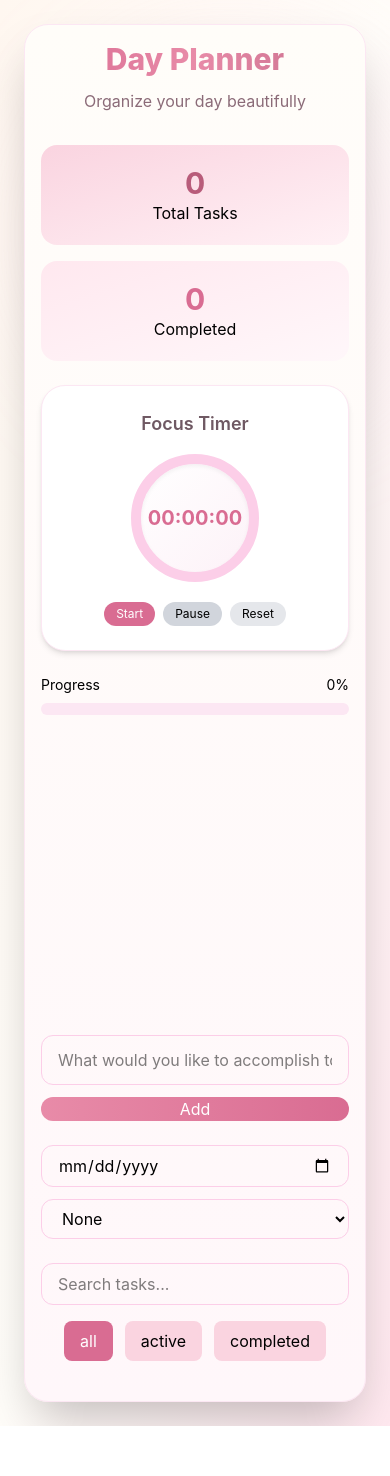
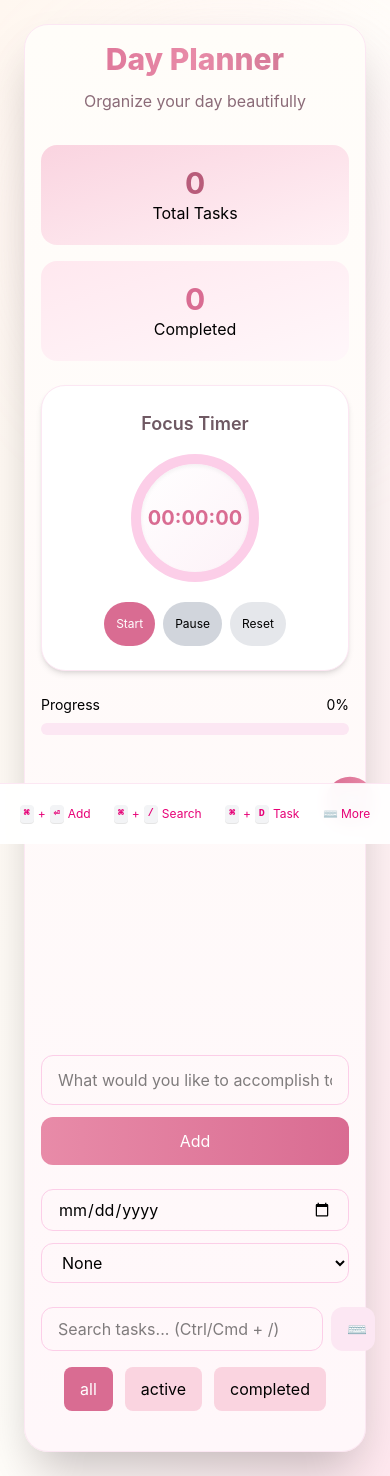
Before and after one commit to Sreyajoy2004/Day-Planner, a React (Vite) app: page / in a window 390 px wide. Before the commit the page ends 1426 px from the top, so only its background shows below. Built offline with nearby package versions, Linux system fonts and the light colour scheme.

Commit message:
Added responsive design and keyboard shortcuts

```diff
--- a/src/App.jsx
+++ b/src/App.jsx
@@ -1,4 +1,5 @@
-import { useState, useEffect } from "react";
+import { useState, useEffect,useRef } from "react";
+import './shortcuts.css';
 import {
   PieChart,
   Pie,
@@ -11,6 +12,7 @@ import {
   Droppable,
   Draggable,
 } from "@hello-pangea/dnd";
+
 
 function App() {
   const [task, setTask] = useState("");
@@ -32,6 +34,7 @@ return savedTodos ? JSON.parse(savedTodos) : [];
   useEffect(() => {
     localStorage.setItem("todos", JSON.stringify(todos));
   }, [todos]);
+
   useEffect(() => {
     let interval;
 
@@ -47,7 +50,6 @@ useEffect(() => {
   const addTask = () => {
     if (!task.trim()) return;
 
-
     const newTask = {
       id: Date.now(),
       text: task,
@@ -56,12 +58,10 @@ const newTask = {
       dueDate,
     };
 
-setTodos([...todos,newTask]);
+    setTodos([...todos, newTask]);
     setTask("");
     setPriority("None");
     setDueDate("");
-
-
   };
 
   const deleteTask = (id) => {
@@ -92,11 +92,8 @@ todo.id === editingId
       )
     );
 
-
     setEditingId(null);
     setEditText("");
-
-
   };
 
   const filteredTodos = todos.filter((todo) => {
@@ -129,6 +126,7 @@ const chartData = [
   ];
 
   const COLORS = ["#D96C92", "#FAD4E0"];
+
   const handleDragEnd = (result) => {
     if (!result.destination) return;
 
@@ -147,6 +145,7 @@ const handleDragEnd = (result) => {
 
     setTodos(items);
   };
+
   const formatTime = () => {
     const hrs = Math.floor(seconds / 3600);
     const mins = Math.floor((seconds % 3600) / 60);
@@ -180,13 +179,60 @@ const getPriorityColor = (priority) => {
         return "bg-pink-100 text-pink-700";
     }
   };
-return ( <div className="relative min-h-dvh bg-gradient-to-br from-[#FFF7F0] via-[#FFFDF9] to-[#FFE8EF] p-6 flex justify-center items-start overflow-hidden">
+    // ========== ADD THE KEYBOARD SHORTCUTS useEffect RIGHT HERE ==========
+  useEffect(() => {
+    const handleKeyPress = (e) => {
+      // Don't trigger shortcuts if user is typing in input fields
+      const isTyping = e.target.tagName === 'INPUT' || e.target.tagName === 'TEXTAREA';
 
+      // Ctrl/Cmd + Enter to add task
+      if ((e.ctrlKey || e.metaKey) && e.key === 'Enter' && !isTyping) {
+        e.preventDefault();
+        addTask();
+      }
 
+      // Escape to cancel editing
+      if (e.key === 'Escape' && editingId) {
+        e.preventDefault();
+        setEditingId(null);
+        setEditText("");
+      }
+
+      // Ctrl/Cmd + / to focus search
+      if ((e.ctrlKey || e.metaKey) && e.key === '/') {
+        e.preventDefault();
+        const searchInput = document.querySelector('input[placeholder="Search tasks... (Ctrl/Cmd + /)"]');
+        if (searchInput) {
+          searchInput.focus();
+        }
+      }
+
+      // Ctrl/Cmd + D to focus task input (Add Task)
+      if ((e.ctrlKey || e.metaKey) && e.key === 'd') {
+        e.preventDefault();
+        const taskInput = document.querySelector('input[placeholder="What would you like to accomplish today?"]');
+        if (taskInput) {
+          taskInput.focus();
+        }
+      }
+
+      // ? key to show shortcuts help
+      if (e.key === '?' && !isTyping) {
+        e.preventDefault();
+        alert('⌨️ Keyboard Shortcuts:\n\n• Ctrl/Cmd + Enter → Add task\n• Esc → Cancel editing\n• Ctrl/Cmd + / → Focus search\n• Ctrl/Cmd + D → Focus add task\n• ? → Show this help');
+      }
+    };
+
+    window.addEventListener('keydown', handleKeyPress);
+    return () => window.removeEventListener('keydown', handleKeyPress);
+  }, [addTask, editingId]); // Don't forget the dependencies!
+  // ========== END OF KEYBOARD SHORTCUTS =========
+
+  return (
+    <div className="relative min-h-dvh bg-gradient-to-br from-[#FFF7F0] via-[#FFFDF9] to-[#FFE8EF] p-6 flex justify-center items-start overflow-hidden">
       <div className="absolute w-96 h-96 bg-pink-200 rounded-full blur-3xl opacity-20 top-10 left-10"></div>
 
       <div className="w-full max-w-3xl bg-gradient-to-b from-[#FFFDF9] to-[#FFF7FA] rounded-3xl shadow-2xl p-4 sm:p-8 border border-pink-100 z-10">
-
         <div className="text-center mb-8">
           <h1 className="text-3xl sm:text-5xl font-extrabold bg-gradient-to-r from-[#D96C92] via-[#E88BA8] to-[#C76D8B] bg-clip-text text-transparent">
             Day Planner
@@ -212,22 +258,19 @@ return ( <div className="relative min-h-dvh bg-gradient-to-br from-[#FFF7F0] via
             <p>Completed</p>
           </div>
         </div>
+
         <div className="bg-white rounded-3xl shadow-md p-6 mb-6 text-center border border-pink-100">
-
           <h2 className="text-lg font-semibold text-[#6F5963] mb-4">
             Focus Timer
           </h2>
 
           <div className="w-32 h-32 sm:w-44 sm:h-44 mx-auto rounded-full border-[10px] border-pink-200 flex items-center justify-center bg-gradient-to-br from-white to-pink-50 shadow-inner">
-
             <span className="text-xl sm:text-3xl font-bold text-[#D96C92]">
               {formatTime()}
             </span>
-
           </div>
 
           <div className="flex justify-center gap-2 mt-5">
-
             <button
               onClick={() => setRunning(true)}
               className="px-3 py-1 text-xs rounded-full bg-[#D96C92] text-white"
@@ -251,10 +294,9 @@ return ( <div className="relative min-h-dvh bg-gradient-to-br from-[#FFF7F0] via
             >
               Reset
             </button>
-
+          </div>
         </div>
 
-</div>
         <div className="mb-8">
           <div className="flex justify-between mb-2 text-sm">
             <span>Progress</span>
@@ -304,23 +346,24 @@ return ( <div className="relative min-h-dvh bg-gradient-to-br from-[#FFF7F0] via
 
           <button
             onClick={addTask}
-        className="bg-gradient-to-r from-[#E88BA8] to-[#D96C92] text-white px-6 rounded-xl"
+            className="bg-gradient-to-r from-[#E88BA8] to-[#D96C92] text-white px-6 py-3 rounded-xl w-full sm:w-auto"
           >
             Add
           </button>
         </div>
+
         <div className="flex flex-col sm:flex-row gap-3 mb-6">
           <input
             type="date"
             value={dueDate}
             onChange={(e) => setDueDate(e.target.value)}
-       className="border border-pink-200 rounded-xl px-4 py-2"
+            className="border border-pink-200 rounded-xl px-4 py-2 w-full"
           />
 
           <select
             value={priority}
             onChange={(e) => setPriority(e.target.value)}
-       className="border border-pink-200 rounded-xl px-4 py-2"
+            className="border border-pink-200 rounded-xl px-4 py-2 w-full"
           >
             <option value="None">None</option>
             <option value="High">High</option>
@@ -328,13 +371,25 @@ return ( <div className="relative min-h-dvh bg-gradient-to-br from-[#FFF7F0] via
             <option value="Low">Low</option>
           </select>
         </div>
+
+                {/* Search with Shortcuts Help Button */}
+        <div className="flex gap-2 mb-4">
           <input
             type="text"
-  placeholder="Search tasks..."
+            placeholder="Search tasks... (Ctrl/Cmd + /)"
             value={search}
             onChange={(e) => setSearch(e.target.value)}
-  className="w-full border border-pink-200 rounded-xl px-4 py-2 mb-4"
+            className="flex-1 border border-pink-200 rounded-xl px-4 py-2"
           />
+          <button
+            onClick={() => alert('⌨️ Keyboard Shortcuts:\n\n• Ctrl/Cmd + Enter → Add task\n• Esc → Cancel editing\n• Ctrl/Cmd + / → Focus search\n• Ctrl/Cmd + D → Focus add task\n• ? → Show this help')}
+            className="bg-pink-100 hover:bg-pink-200 rounded-xl px-4 py-2 transition-colors"
+            title="Keyboard Shortcuts"
+          >
+            ⌨️
+          </button>
+        </div>
+
         <div className="flex flex-wrap justify-center gap-3 mb-6">
           {["all", "active", "completed"].map((item) => (
             <button
@@ -350,6 +405,7 @@ return ( <div className="relative min-h-dvh bg-gradient-to-br from-[#FFF7F0] via
             </button>
           ))}
         </div>
+
         <DragDropContext onDragEnd={handleDragEnd}>
           <Droppable droppableId="todos">
             {(provided) => (
@@ -369,10 +425,9 @@ return ( <div className="relative min-h-dvh bg-gradient-to-br from-[#FFF7F0] via
                         ref={provided.innerRef}
                         {...provided.draggableProps}
                         {...provided.dragHandleProps}
-                className="flex flex-col sm:flex-row sm:items-center justify-between bg-[#FFF4F7] p-4 rounded-2xl border border-pink-100 hover:shadow-md transition"
+                        className="flex flex-col sm:flex-row sm:items-center sm:justify-between bg-[#FFF4F7] p-4 rounded-2xl border border-pink-100 hover:shadow-md transition gap-3"
                       >
                         <div className="flex items-center gap-3">
-
                           <span className="text-pink-400 cursor-grab">
                             ☰
                           </span>
@@ -405,7 +460,6 @@ return ( <div className="relative min-h-dvh bg-gradient-to-br from-[#FFF7F0] via
                             )}
 
                             <div className="flex gap-2 mt-2 flex-wrap">
-
                               {todo.priority && todo.priority !== "None" && (
                                 <span
                                   className={`text-xs px-2 py-1 rounded-full ${getPriorityColor(
@@ -429,13 +483,11 @@ return ( <div className="relative min-h-dvh bg-gradient-to-br from-[#FFF7F0] via
                                     : todo.dueDate}
                                 </span>
                               )}
-
                             </div>
                           </div>
                         </div>
 
                         <div className="flex flex-wrap gap-2">
-
                           {editingId === todo.id ? (
                             <button
                               onClick={saveEdit}
@@ -458,7 +510,6 @@ return ( <div className="relative min-h-dvh bg-gradient-to-br from-[#FFF7F0] via
                           >
                             Delete
                           </button>
-
                         </div>
                       </div>
                     )}
@@ -471,6 +522,38 @@ return ( <div className="relative min-h-dvh bg-gradient-to-br from-[#FFF7F0] via
           </Droppable>
         </DragDropContext>
 
+        {/* Floating Shortcuts Hint - Mobile Responsive */}
+        <div className="fixed bottom-4 right-4 sm:bottom-6 sm:right-6 z-20">
+          <div className="group relative">
+            <button
+              onClick={() => alert('⌨️ Keyboard Shortcuts:\n\n• Ctrl/Cmd + Enter → Add task\n• Esc → Cancel editing\n• Ctrl/Cmd + / → Focus search\n• Ctrl/Cmd + D → Focus add task\n• ? → Show this help')}
+              className="bg-gradient-to-r from-[#D96C92] to-[#E88BA8] text-white rounded-full w-12 h-12 sm:w-14 sm:h-14 shadow-lg hover:shadow-xl transition-all hover:scale-105 flex items-center justify-center text-xl"
+            >
+              ⌨️
+            </button>
+            <div className="absolute bottom-full right-0 mb-2 hidden group-hover:block sm:block">
+
+            </div>
+          </div>
+        </div>
+
+        {/* Mobile Hint Bar - Only shows on small screens */}
+        <div className="fixed bottom-0 left-0 right-0 bg-white/95 backdrop-blur-sm border-t border-pink-100 p-2 sm:hidden z-20">
+          <div className="flex justify-around text-xs text-pink-600">
+            <span className="flex items-center gap-1">
+              <kbd className="px-1 bg-gray-100 rounded text-[10px]">⌘</kbd>+<kbd className="px-1 bg-gray-100 rounded text-[10px]">⏎</kbd> Add
+            </span>
+            <span className="flex items-center gap-1">
+              <kbd className="px-1 bg-gray-100 rounded text-[10px]">⌘</kbd>+<kbd className="px-1 bg-gray-100 rounded text-[10px]">/</kbd> Search
+            </span>
+            <span className="flex items-center gap-1">
+              <kbd className="px-1 bg-gray-100 rounded text-[10px]">⌘</kbd>+<kbd className="px-1 bg-gray-100 rounded text-[10px]">D</kbd> Task
+            </span>
+            <button onClick={() => alert('⌨️ Shortcuts:\n\n• Ctrl/Cmd + Enter → Add task\n• Esc → Cancel editing\n• Ctrl/Cmd + / → Focus search\n• Ctrl/Cmd + D → Focus add task')} className="text-pink-600">
+              ⌨️ More
+            </button>
+          </div>
+        </div>
       </div>
     </div>
   );
--- /dev/null
+++ b/src/shortcuts.css
@@ -0,0 +1,35 @@
+/* This works alongside Tailwind CSS - no conflicts! */
+@media (max-width: 640px) {
+  button,
+  [role="button"],
+  input[type="checkbox"] {
+    min-height: 44px;
+    min-width: 44px;
+  }
+
+  button:active {
+    transform: scale(0.97);
+    transition: transform 0.05s;
+  }
+}
+
+kbd {
+  font-family: monospace;
+  font-weight: bold;
+  padding: 2px 4px;
+  box-shadow: 0 1px 0 rgba(0,0,0,0.1);
+  display: inline-block;
+}
+
+@keyframes bounce {
+  0%, 100% { transform: translateY(0); }
+  50% { transform: translateY(-10px); }
+}
+
+.fixed.bottom-4.right-4 button {
+  animation: bounce 2s ease-in-out infinite;
+}
+
+.fixed.bottom-4.right-4 button:hover {
+  animation: none;
+}
```
Lines whose indentation alone changed are shown as unchanged.
